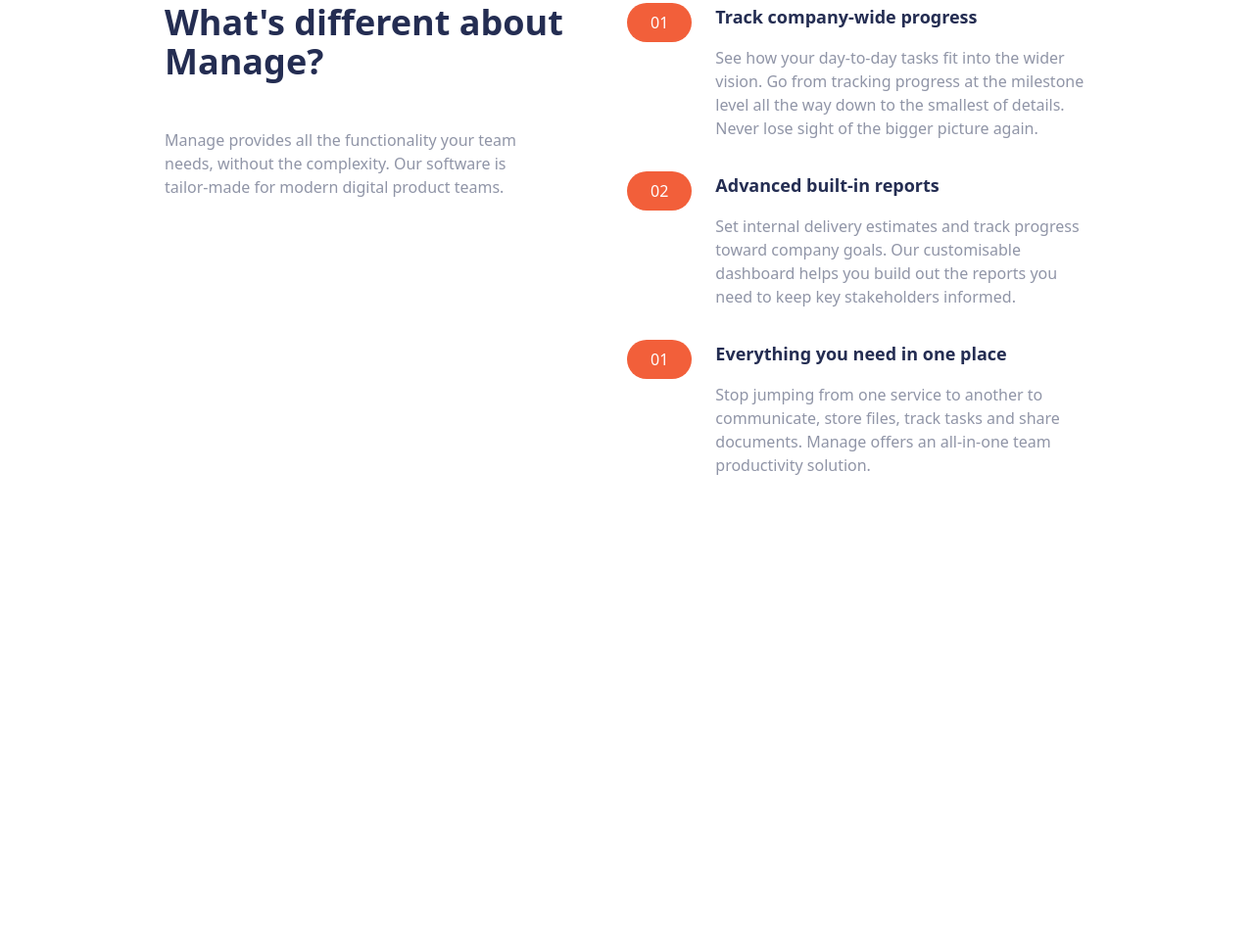
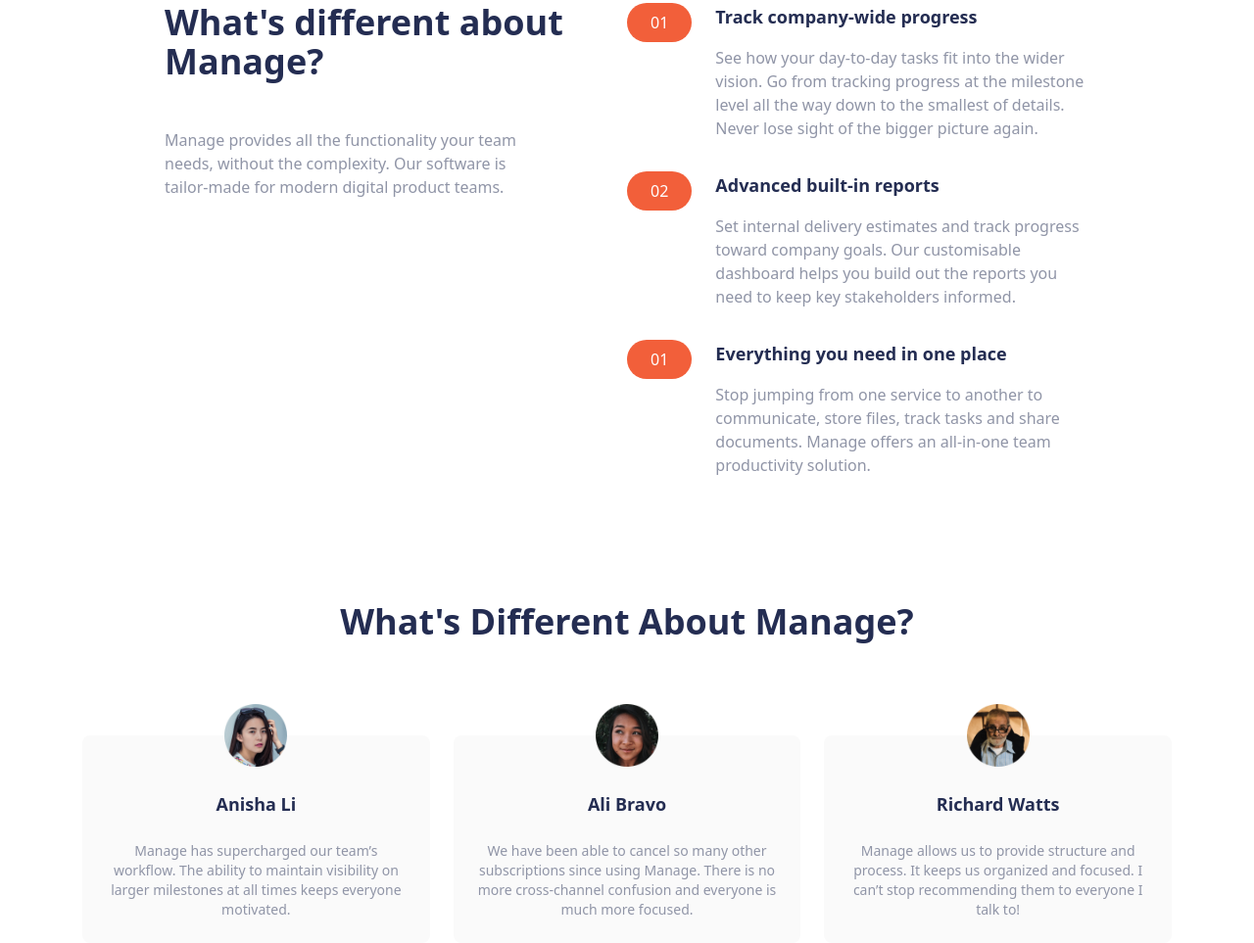
Before and after one commit to ajogious/manage-landing-page, a website: page index.html in a window 1280 px wide. Shown: the part 653-1616 px from the top of the page at 98% size. Before the commit the page ends 1180 px from the top, so only its background shows below. Drawn offline with Linux system fonts and the light colour scheme.

Commit message:
testimonials section done

```diff
--- a/index.html
+++ b/index.html
@@ -182,6 +182,64 @@
         </div>
       </section>
       <!-- ===== Features End ===== -->
+      <!-- ===== Testimonials Start ===== -->
+      <section id="testimonials">
+        <div class="max-w-6xl px-5 mx-auto mt-32 text-center">
+          <h2 class="text-4xl font-bold text-darkBlue text-center">
+            What's Different About Manage?
+          </h2>
+          <div
+            class="flex flex-col mt-24 md:flex-row md:space-x-6 space-y-12 md:space-y-0"
+          >
+            <div
+              class="flex flex-col items-center p-6 space-y-6 rounded-lg bg-veryLightGray md:w-1/3"
+            >
+              <img
+                src="images/avatar-anisha.png"
+                alt="Anisha Avatar"
+                class="w-16 -mt-14"
+              />
+              <h5 class="text-lg font-bold text-darkBlue">Anisha Li</h5>
+              <p class="text-sm text-darkGrayishBlue">
+                Manage has supercharged our team’s workflow. The ability to
+                maintain visibility on larger milestones at all times keeps
+                everyone motivated.
+              </p>
+            </div>
+            <div
+              class="flex flex-col items-center p-6 space-y-6 rounded-lg bg-veryLightGray md:w-1/3"
+            >
+              <img
+                src="images/avatar-ali.png"
+                alt="Ali Avatar"
+                class="w-16 -mt-14"
+              />
+              <h5 class="text-lg font-bold text-darkBlue">Ali Bravo</h5>
+              <p class="text-sm text-darkGrayishBlue">
+                We have been able to cancel so many other subscriptions since
+                using Manage. There is no more cross-channel confusion and
+                everyone is much more focused.
+              </p>
+            </div>
+            <div
+              class="flex flex-col items-center p-6 space-y-6 rounded-lg bg-veryLightGray md:w-1/3"
+            >
+              <img
+                src="images/avatar-richard.png"
+                alt="Richard Avatar"
+                class="w-16 -mt-14"
+              />
+              <h5 class="text-lg font-bold text-darkBlue">Richard Watts</h5>
+              <p class="text-sm text-darkGrayishBlue">
+                Manage allows us to provide structure and process. It keeps us
+                organized and focused. I can’t stop recommending them to
+                everyone I talk to!
+              </p>
+            </div>
+          </div>
+        </div>
+      </section>
+      <!-- ===== Testimonials End ===== -->
     </main>
     <!-- ===== Main End ===== -->
   </body>
```
Also changed, not shown: css/main.css.
